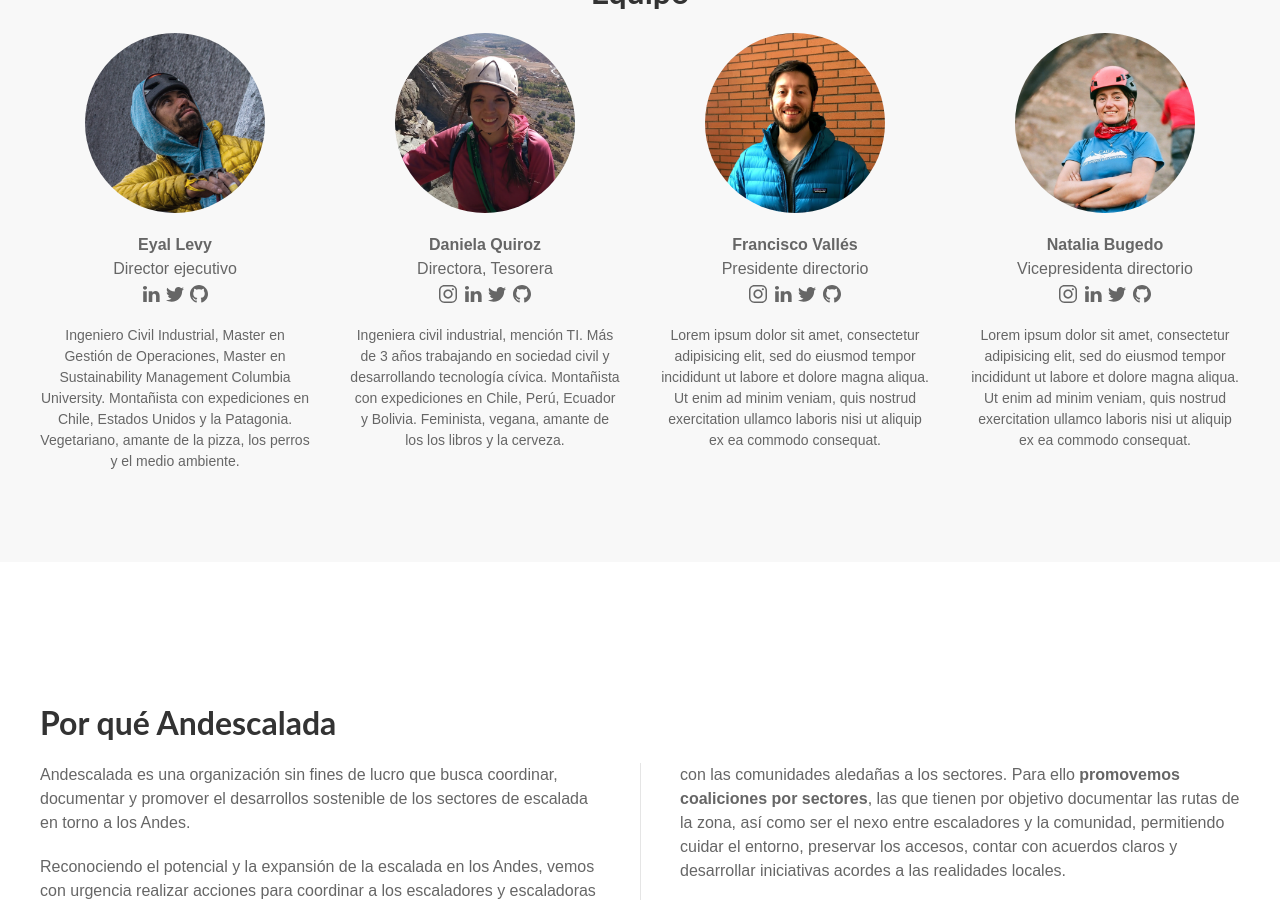
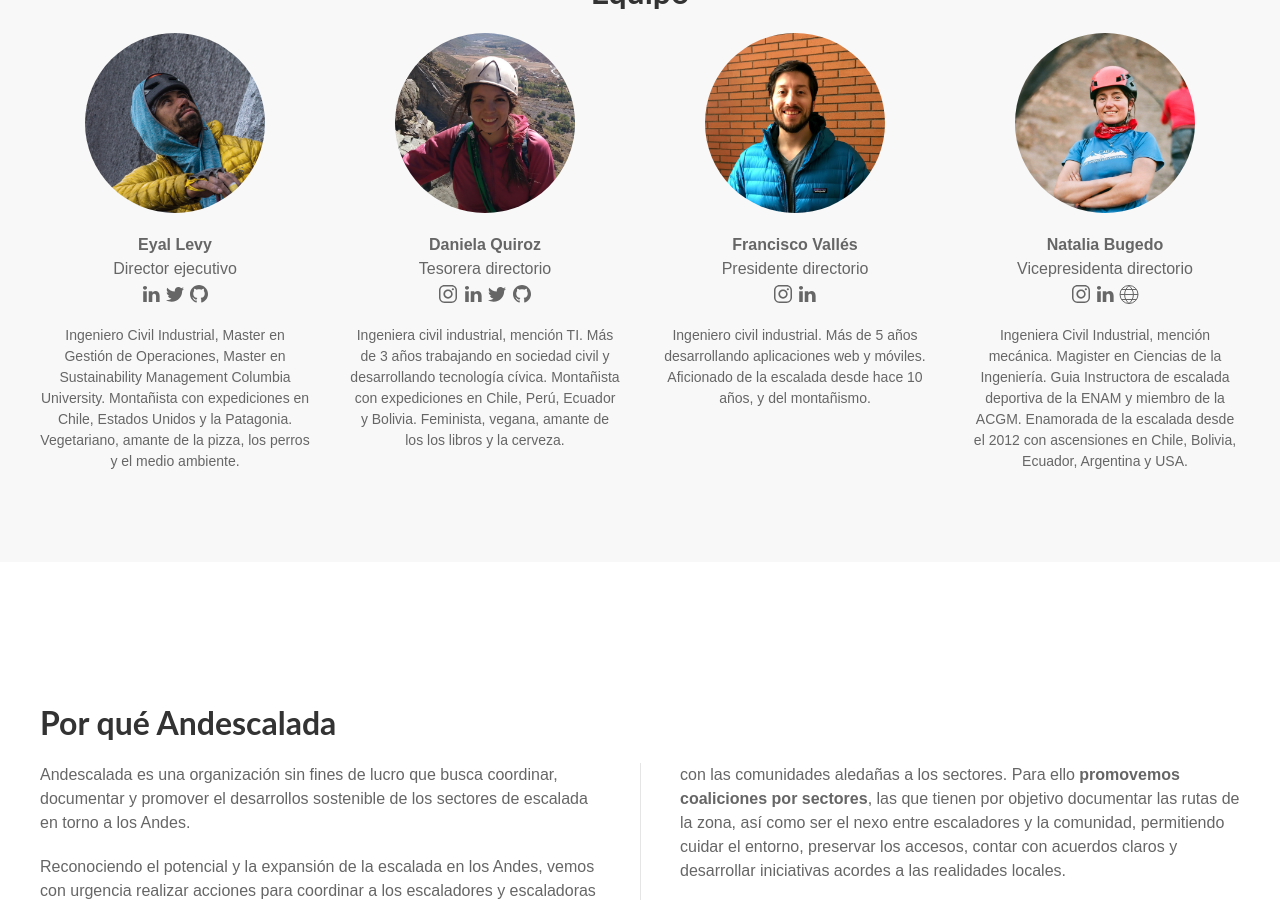
Before and after one commit to Andescalada/andescalada_landing, a Jekyll site: the page built from index.markdown, in a window 1280 px wide and 900 px high, scrolled down 2028 px. Built offline with Jekyll 4.4.1, drawn with Linux system fonts in a browser that asks for light colours; nearby versions of some CDN libraries.

Commit message:
members updated0

```diff
--- a/_data/members.yml
+++ b/_data/members.yml
@@ -12,20 +12,17 @@
   instagram: 'https://www.instagram.com/daniquirozo/'
   github: 'https://gitlab.com/daquiroz'
   photo: 'dani.png'
-  position: 'Directora, Tesorera'
+  position: 'Tesorera directorio'
 - name: Francisco Vallés
   position: Presidente directorio
-  bio: Lorem ipsum dolor sit amet, consectetur adipisicing elit, sed do eiusmod tempor incididunt ut labore et dolore magna aliqua. Ut enim ad minim veniam, quis nostrud exercitation ullamco laboris nisi ut aliquip ex ea commodo consequat.
-  linkedin: ''
-  twitter: ''
-  instagram: ''
-  github: ''
+  bio: Ingeniero civil industrial. Más de 5 años desarrollando aplicaciones web y móviles. Aficionado de la escalada desde hace 10 años, y del montañismo.
+  linkedin: 'https://www.linkedin.com/in/vallesfrancisco/'
+  instagram: 'https://www.instagram.com/fjvalles/'
   photo: 'francisco.png'
 - name: Natalia Bugedo
   position: Vicepresidenta directorio
-  bio: Lorem ipsum dolor sit amet, consectetur adipisicing elit, sed do eiusmod tempor incididunt ut labore et dolore magna aliqua. Ut enim ad minim veniam, quis nostrud exercitation ullamco laboris nisi ut aliquip ex ea commodo consequat.
-  linkedin: ''
-  twitter: ''
-  instagram: ''
-  github: ''
+  bio: "Ingeniera Civil Industrial, mención mecánica. Magister en Ciencias de la Ingeniería. Guia Instructora de escalada deportiva de la ENAM y miembro de la ACGM. Enamorada de la escalada desde el 2012 con ascensiones en Chile, Bolivia, Ecuador, Argentina y USA.  "
+  linkedin: 'https://www.linkedin.com/in/natalia-bugedo-caroca-746b555b/'
+  website: 'www.instagram.com/lineasandinas'
+  instagram: 'https://www.instagram.com/natbugedo/'
   photo: 'nati.png'
```
